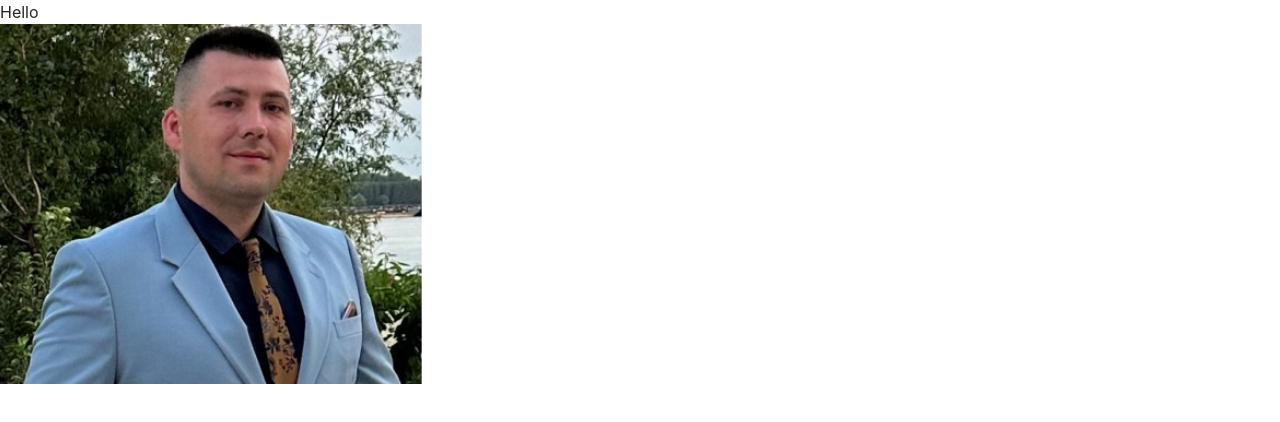
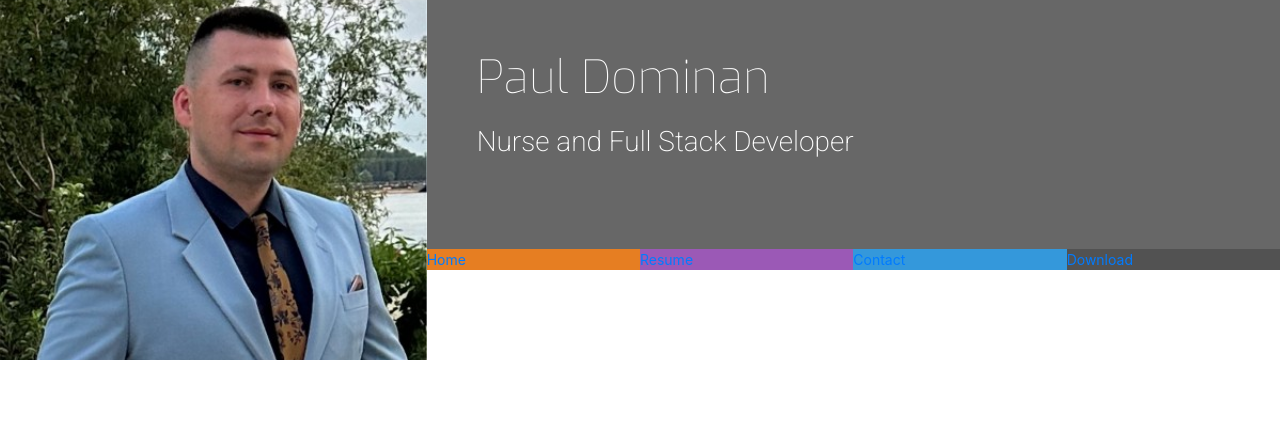
Before and after one commit to pauldmnn/My-resume-project, a plain HTML site: page index.html in a window 1280 px wide. Drawn offline with nearby package versions, Linux system fonts and the light colour scheme.

Commit message:
Create menu tabs and apply style to them

```diff
--- a/assets/css/style.css
+++ b/assets/css/style.css
@@ -1,7 +1,32 @@
 @import url('https://fonts.googleapis.com/css?family=Roboto:100,200,300,400,500,600,700|Exo:100,200,300,400,500,600,700');
 
+/*------------------------------------Colors */
+
+.bt-color-name-title {
+    background-color: #676767;
+}
+
+.ui-menu-color-home {
+    background-color: #e67e22;
+}
+.ui-menu-color-resume {
+    background-color: #9b59b6;
+}
+.ui-menu-color-contact {
+    background-color: #3498db;
+}
+.ui-menu-color-download {
+    background-color: #525252;
+}
+
+/*------------------------------------Heading */
 header {
     margin: 0;
+}
+
+.heading {
+    margin-left: 50px;
+
 }
 
 .logo {
@@ -14,3 +39,34 @@ header {
     -moz-transition: all .5s ease-in-out;
     -webkit-transition: all .5s ease-in-out;
 }
+
+.name {
+    font-family: "Exo", sans-serif;
+    font-weight: 100;
+    font-size: 46px;
+    margin-top: 50px;
+    color: #fff;
+}
+
+.title {
+    font-family: "Roboto", sans-serif;
+    font-weight: 200;
+    font-size: 28px;
+    margin-top: 20px;
+    margin-bottom: 90px;
+    color: #fff;
+}
+
+.list-inline-item:not(:last-child) {
+    margin: 0;
+}
+
+.menucontainer {
+    font-size: 0;
+}
+
+#nav li {
+    font-size: 14px;
+    padding: 0;
+
+}
--- a/index.html
+++ b/index.html
@@ -14,10 +14,34 @@
 
 <body>
     <header>
-        Hello
-        <div class="row">
+        <div class="row no-gutters">
             <a class="col-md-4 logo" href="index.html"></a>
             <div class="col-md-8">
+                <div class="row  no-gutters bt-color-name-title">
+                    <div class="col heading">
+                        <h1 class="name">Paul Dominan</h1>
+                        <h2 class="title">Nurse and Full Stack Developer</h2>
+
+                    </div>
+                </div>
+                <div class="row no-gutters">
+                    <div class="col">
+                        <ul id="nav" class="list-inline menucontainer">
+                            <li class="col-6 col-sm-3 ui-menu-color-home list-inline-item">
+                                <a href="#"><span>Home</span></a>
+                            </li>
+                            <li class="col-6 col-sm-3 ui-menu-color-resume list-inline-item">
+                                <a href="#"><span>Resume</span></a>
+                            </li>
+                            <li class="col-6 col-sm-3 ui-menu-color-contact list-inline-item">
+                                <a href="#"><span>Contact</span></a>
+                            </li>
+                            <li class="col-6 col-sm-3 ui-menu-color-download list-inline-item">
+                                <a href="#"><span>Download</span></a>
+                            </li>
+                        </ul>
+                    </div>
+                </div>
 
             </div>
         </div>
```
